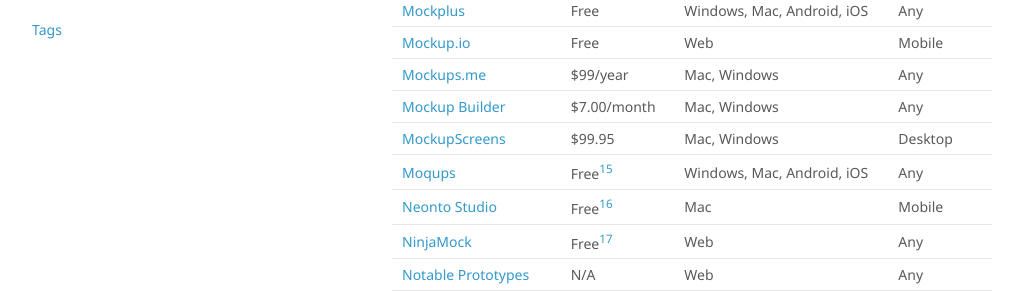
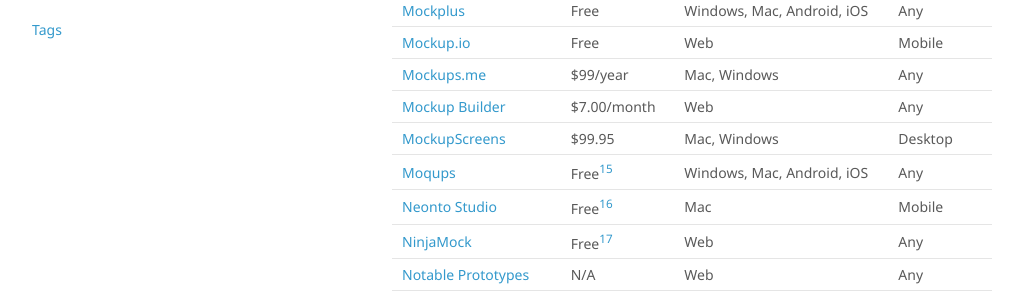
Before and after one commit to oscarb/pad, a Jekyll site: the page built from _docs/prototyping.md, in a window 1280 px wide and 900 px high, scrolled down 1429 px. Shown: the part 163-454 px from the top of the window, without its empty margins (128-1151 px from the left). Built offline with Jekyll 4.4.1, drawn with Linux system fonts in a browser that asks for light colours; some web fonts are replaced.

Commit message:
Updated prototyping.md

```diff
--- a/_docs/prototyping.md
+++ b/_docs/prototyping.md
@@ -60,7 +60,7 @@ Name | Lowest price | Platform | Protype for
 [Mockplus](http://www.mockplus.com/) | Free | Windows, Mac, Android, iOS | Any
 [Mockup.io](https://mockup.io/)  | Free | Web | Mobile
 [Mockups.me](http://mockups.me/)  | $99/year | Mac, Windows | Any
-[Mockup Builder](http://mockupbuilder.com/)  | $7.00/month | Mac, Windows | Any
+[Mockup Builder](http://mockupbuilder.com/)  | $7.00/month | Web | Any
 [MockupScreens](http://www.mockupscreens.com/) | $99.95 | Mac, Windows | Desktop
 [Moqups](https://moqups.com/) | Free[^moqups] | Windows, Mac, Android, iOS | Any
 [Neonto Studio](https://www.neonto.com/) | Free[^neonto] | Mac | Mobile
```
